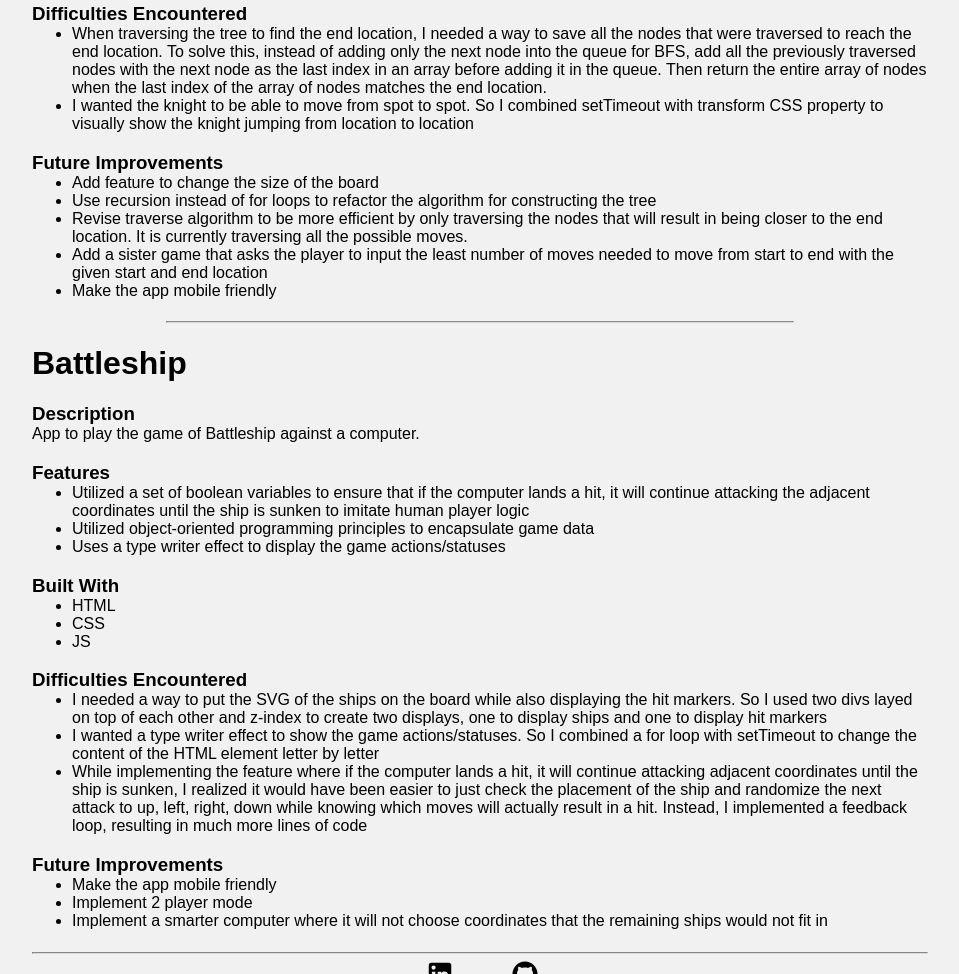
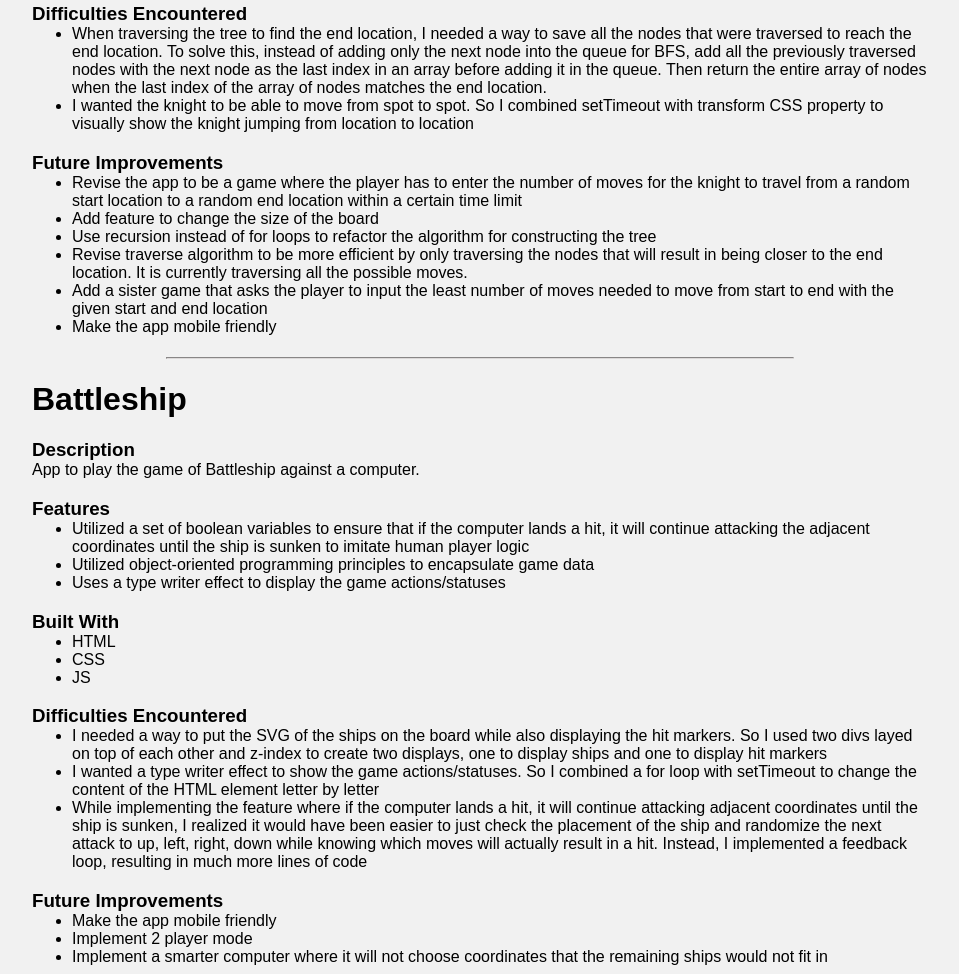
Before and after one commit to long-guan/classic-games, a plain HTML site: page about-page/index_about.html in a window 1280 px wide. Shown: the part 1005-1979 px from the top of the page, without its empty margins (160-1119 px from the left). Drawn offline with Linux system fonts and the light colour scheme.

Commit message:
Revised about and readme

```diff
--- a/about-page/index_about.html
+++ b/about-page/index_about.html
@@ -87,6 +87,7 @@
                 <div class="margin-bot">
                     <h3>Future Improvements</h3>
                     <ul>
+                        <li>Revise the app to be a game where the player has to enter the number of moves for the knight to travel from a random start location to a random end location within a certain time limit</li>
                         <li>Add feature to change the size of the board</li>
                         <li>Use recursion instead of for loops to refactor the algorithm for constructing the tree</li>
                         <li>Revise traverse algorithm to be more efficient by only traversing the nodes that will result in being closer to the end location. It is currently traversing all the possible moves.</li>
```
Also changed, not shown: README.md.
